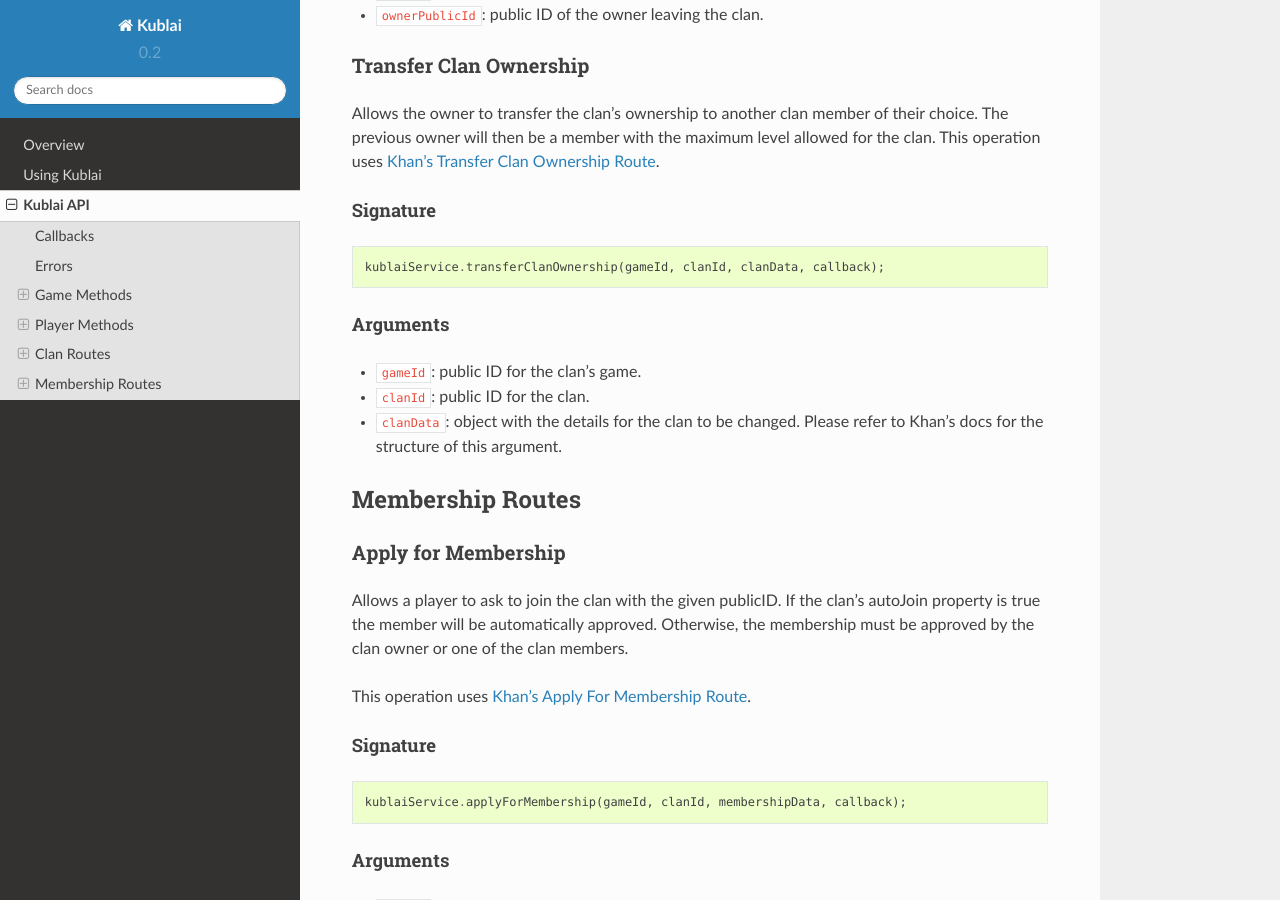
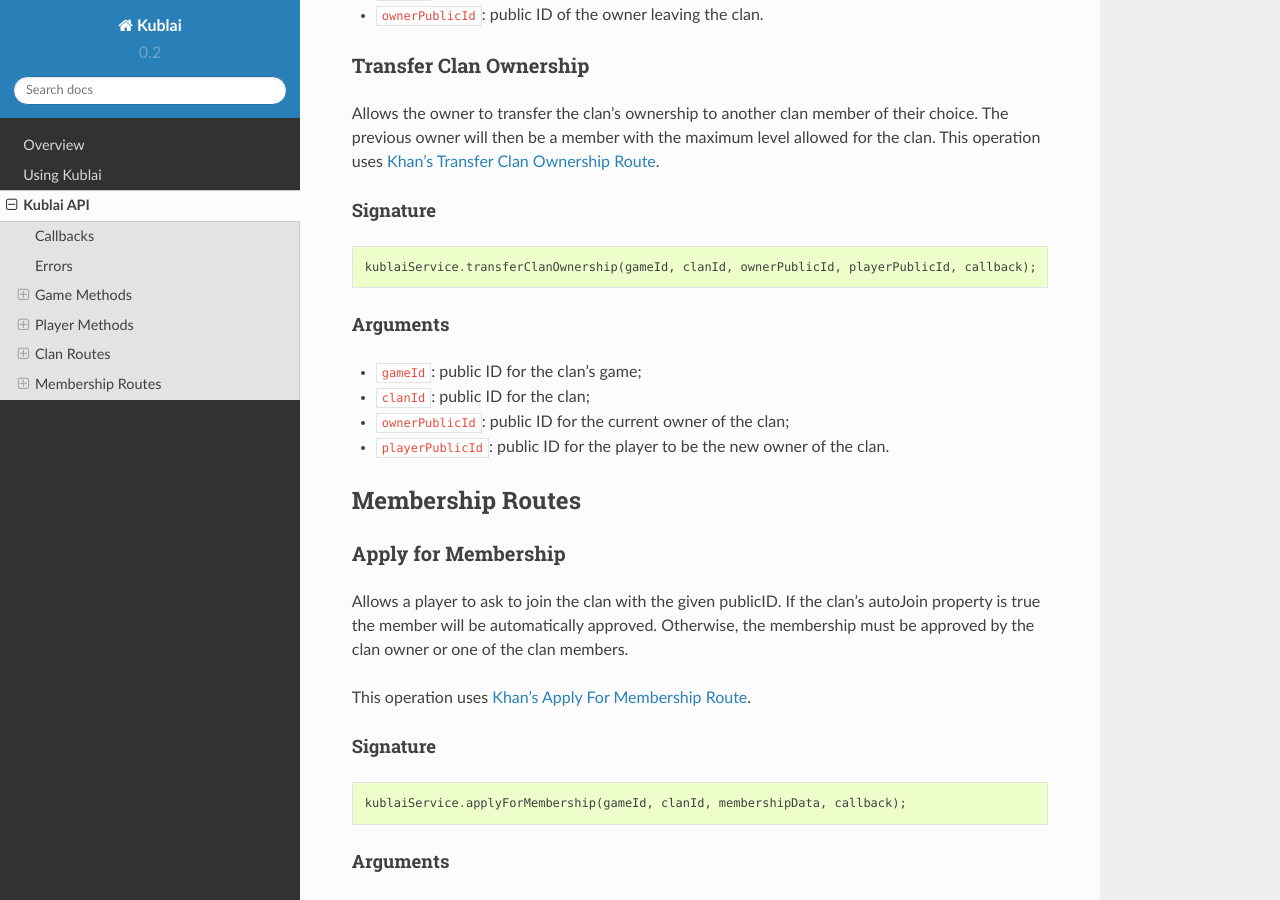
Before and after one commit to topfreegames/kublai, a Sphinx documentation site: the page built from docs/API.md, in a window 1280 px wide and 900 px high, scrolled down 7234 px. Built offline with Sphinx 7.4.7 and the Read the Docs theme 2.0.0, drawn with Linux system fonts in a browser that asks for light colours.

Commit message:
Clan is done

````diff
--- a/docs/API.md
+++ b/docs/API.md
@@ -304,14 +304,15 @@
 #### Signature
 
 ```
-kublaiService.transferClanOwnership(gameId, clanId, clanData, callback);
+kublaiService.transferClanOwnership(gameId, clanId, ownerPublicId, playerPublicId, callback);
 ```
 
 #### Arguments
 
-* `gameId`: public ID for the clan's game.
-* `clanId`: public ID for the clan.
-* `clanData`: object with the details for the clan to be changed. Please refer to Khan's docs for the structure of this argument.
+* `gameId`: public ID for the clan's game;
+* `clanId`: public ID for the clan;
+* `ownerPublicId`: public ID for the current owner of the clan;
+* `playerPublicId`: public ID for the player to be the new owner of the clan.
 
 ## Membership Routes
 
````
Also changed, not shown: 3 other files.
